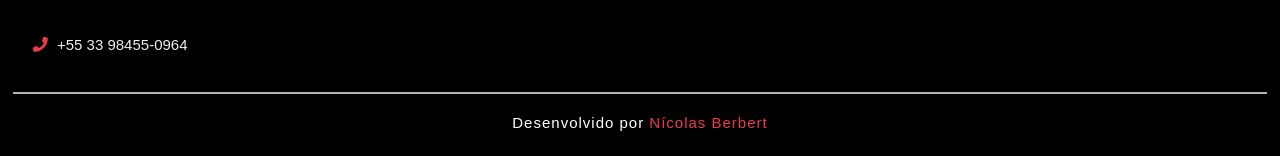
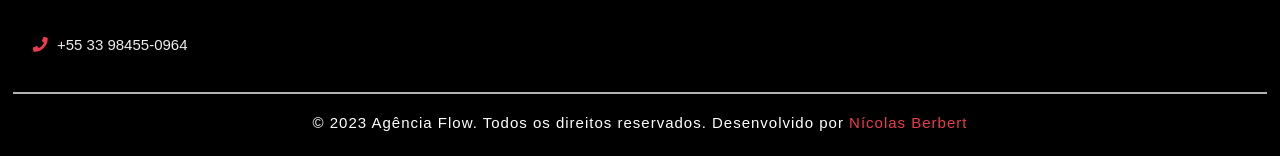
Before and after one commit to n1codev/Flow-Landing, a plain HTML site: page index.html in a window 1280 px wide. Shown: the part 4404-4560 px from the top of the page. Drawn offline with nearby package versions, Linux system fonts and the light colour scheme; files whose address does not match are found by name.

Commit message:
Update index.html

```diff
--- a/index.html
+++ b/index.html
@@ -276,7 +276,7 @@
 				</div>
 
 			</div>
-			<h1 class="credit">Desenvolvido por<a href="https://nicolinks.netlify.app" target="_blank"> Nícolas Berbert</a></h1>
+			<h1 class="credit"> © 2023 Agência Flow. Todos os direitos reservados. Desenvolvido por<a href="https://nicolinks.netlify.app" target="_blank"> Nícolas Berbert</a></h1>
 		</div>
 
 		<!-- aos js cdn link -->
```
